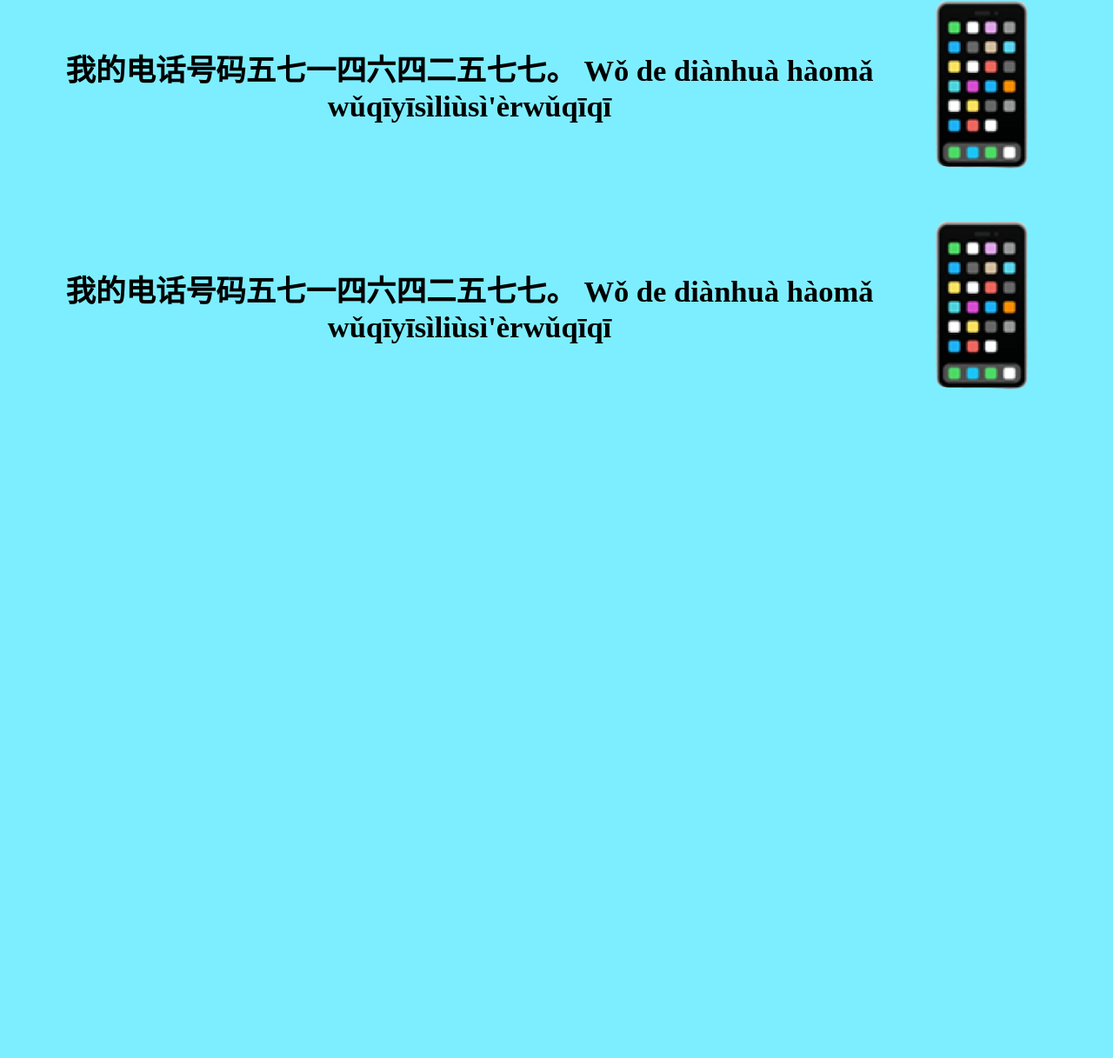
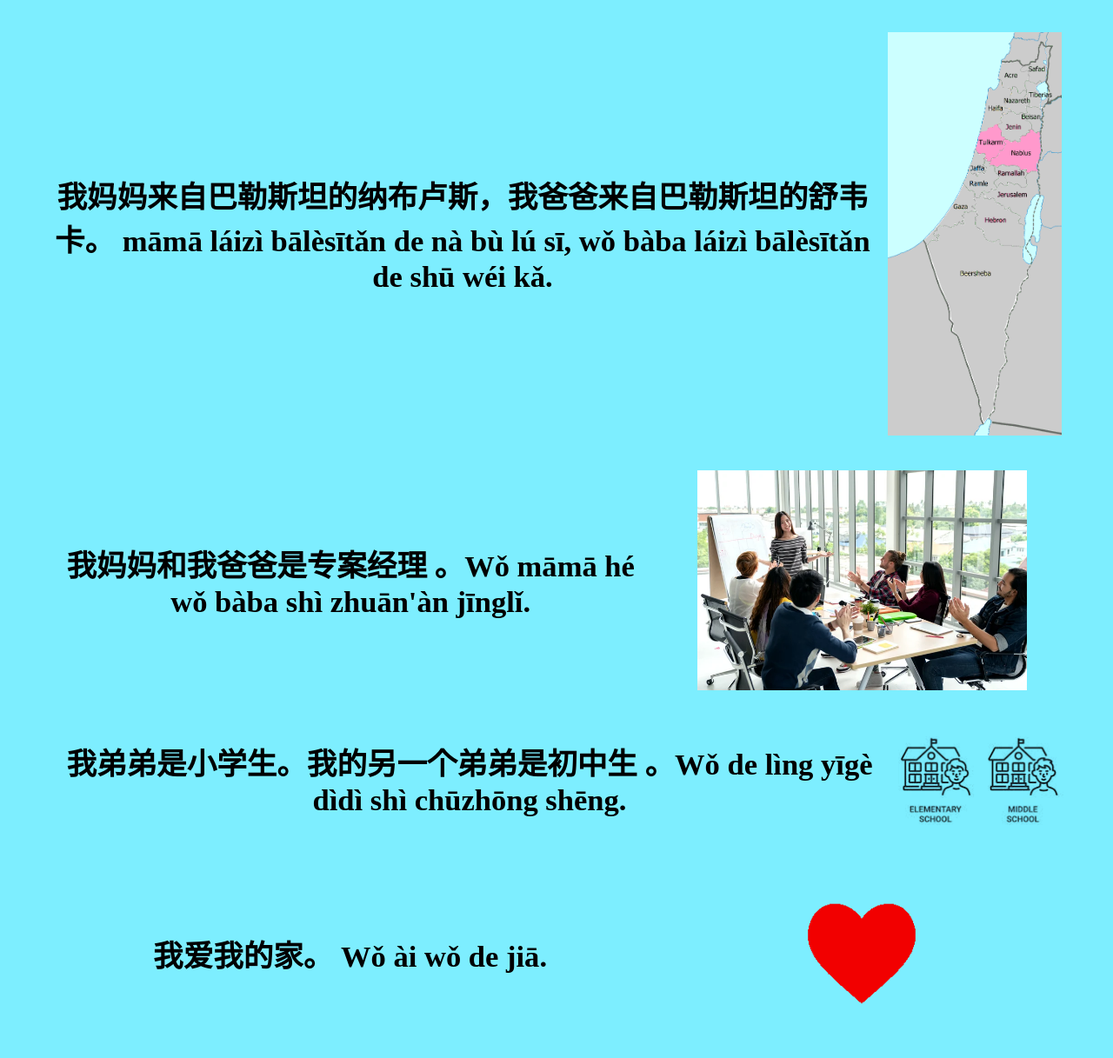
Before and after one commit to chicken9mac/CHinese-about---, a plain HTML site: page index.html in a window 1280 px wide. Shown: the part 1245-2462 px from the top of the page at 87% size. Before the commit the page ends 1724 px from the top, so only its background shows below. Drawn offline with Linux system fonts and the light colour scheme.

Commit message:
completed assignment inshallah

```diff
--- a/index.html
+++ b/index.html
@@ -84,21 +84,33 @@
   </div>
   </div>
     <div class ="info-row">
-    <p class="text">我的电话号码五七一四六四二五七七。 Wǒ de diànhuà hàomǎ wǔqīyīsìliùsì'èrwǔqīqī</p>
+    <p class="text">我家有五个人。我家有爸爸，妈妈，两个弟弟和我。 Wǒjiā yǒu wǔ gèrén.  Wǒjiā yǒu bàba, māmā, liǎng gè dìdì hé wǒ. </p>
         <div class="image-container">
-        <img src="phone.png" alt="phone">
+        <img src="FamilyPic.png" alt="FamilyPic">
   </div>
   </div>
     <div class ="info-row">
-    <p class="text">我的电话号码五七一四六四二五七七。 Wǒ de diànhuà hàomǎ wǔqīyīsìliùsì'èrwǔqīqī</p>
+    <p class="text">我妈妈来自巴勒斯坦的纳布卢斯，我爸爸来自巴勒斯坦的舒韦卡。 māmā láizì bālèsītǎn de nà bù lú sī, wǒ bàba láizì bālèsītǎn de shū wéi kǎ.</p>
         <div class="image-container">
-        <img src="phone.png" alt="phone">
+        <img src="parent_province_map.png" alt="parent_province_map">
   </div>
   </div>
     <div class ="info-row">
-    <p class="text">我的电话号码五七一四六四二五七七。 Wǒ de diànhuà hàomǎ wǔqīyīsìliùsì'èrwǔqīqī</p>
+    <p class="text">我妈妈和我爸爸是专案经理 。Wǒ māmā hé wǒ bàba shì zhuān'àn jīnglǐ.</p>
         <div class="image-container">
-        <img src="phone.png" alt="phone">
+        <img src="program_manager.png" alt="program_manager">
+  </div>
+  </div>
+    <div class ="info-row">
+    <p class="text">我弟弟是小学生。我的另一个弟弟是初中生 。Wǒ de lìng yīgè dìdì shì chūzhōng shēng. </p>
+        <div class="image-container">
+        <img src="Elementry and middle school.png" alt="Elementry and middle school">
+  </div>
+  </div>
+    <div class ="info-row">
+    <p class="text">我爱我的家。 Wǒ ài wǒ de jiā.</p>
+        <div class="image-container">
+        <img src="heart.png" alt="clip art of a heart">
   </div>
   </div>
 </body>
```
Also changed, not shown: Elementry and middle school.png (added), FamilyPic.png (added), heart.png (added), parent_province_map.png (added), program_manager.png (added).
